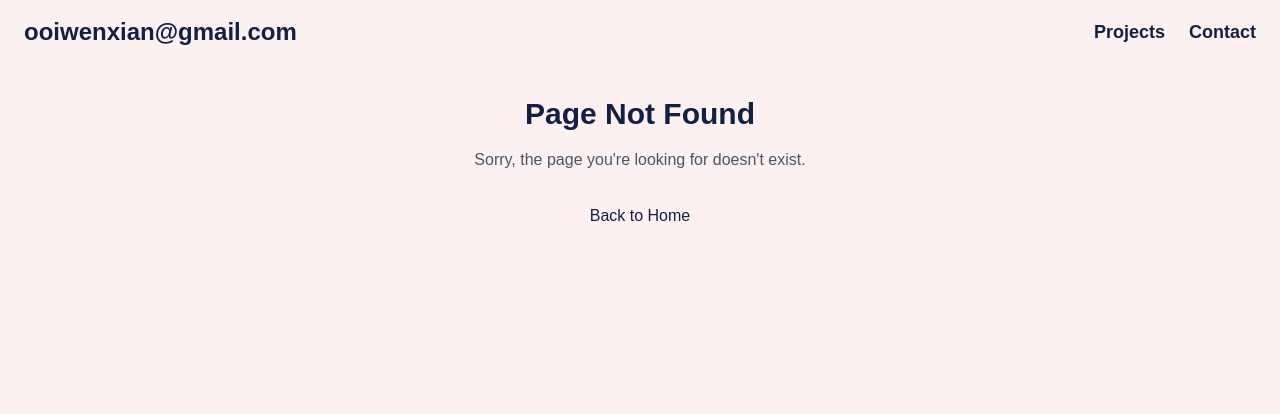
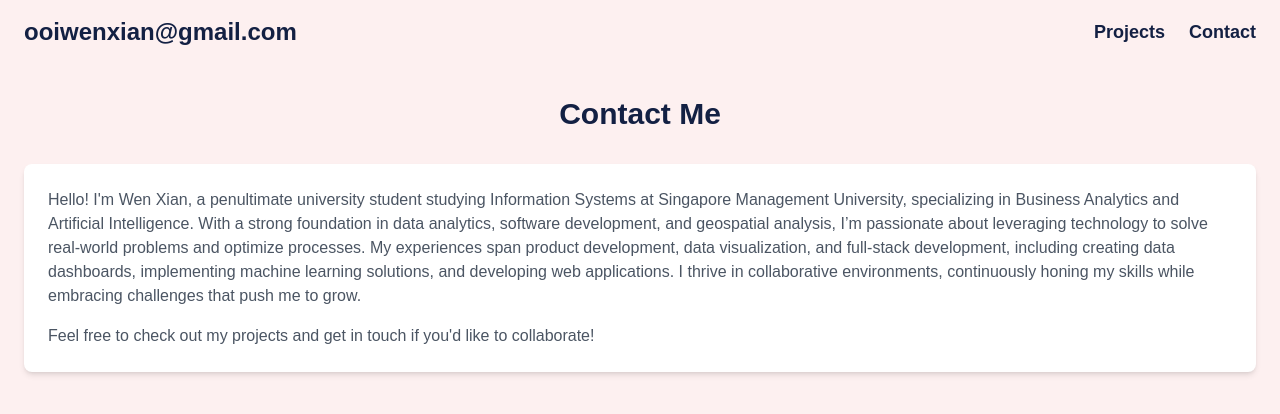
Before and after one commit to crediblues/crediblues.github.io, a Next.js app: page /contact in a window 1280 px wide. Before the commit this address had no page. Shown: the top 414 px of the page. Built offline with nearby package versions, Linux system fonts and the light colour scheme.

Commit message:
fix nav bar

```diff
--- a/app/components/Navbar.tsx
+++ b/app/components/Navbar.tsx
@@ -10,7 +10,7 @@ export default function Navbar() {
         <Link href="/projects" className="text-lg font-bold text-[#132043] hover:underline">
           Projects
         </Link>
-        <Link href="/about" className="text-lg font-bold text-[#132043] hover:underline">
+        <Link href="/contact" className="text-lg font-bold text-[#132043] hover:underline">
           Contact
         </Link>
       </div>
--- a/app/about/page.tsx
+++ b/app/contact/page.tsx
@@ -36,7 +36,7 @@ export default function About() {
           transition={{ duration: 0.5 }}
           className="text-3xl font-bold mb-8 text-center text-[#132043]"
         >
-          About Me
+          Contact Me
         </motion.h1>
         <motion.div
           variants={containerVariants}
```
